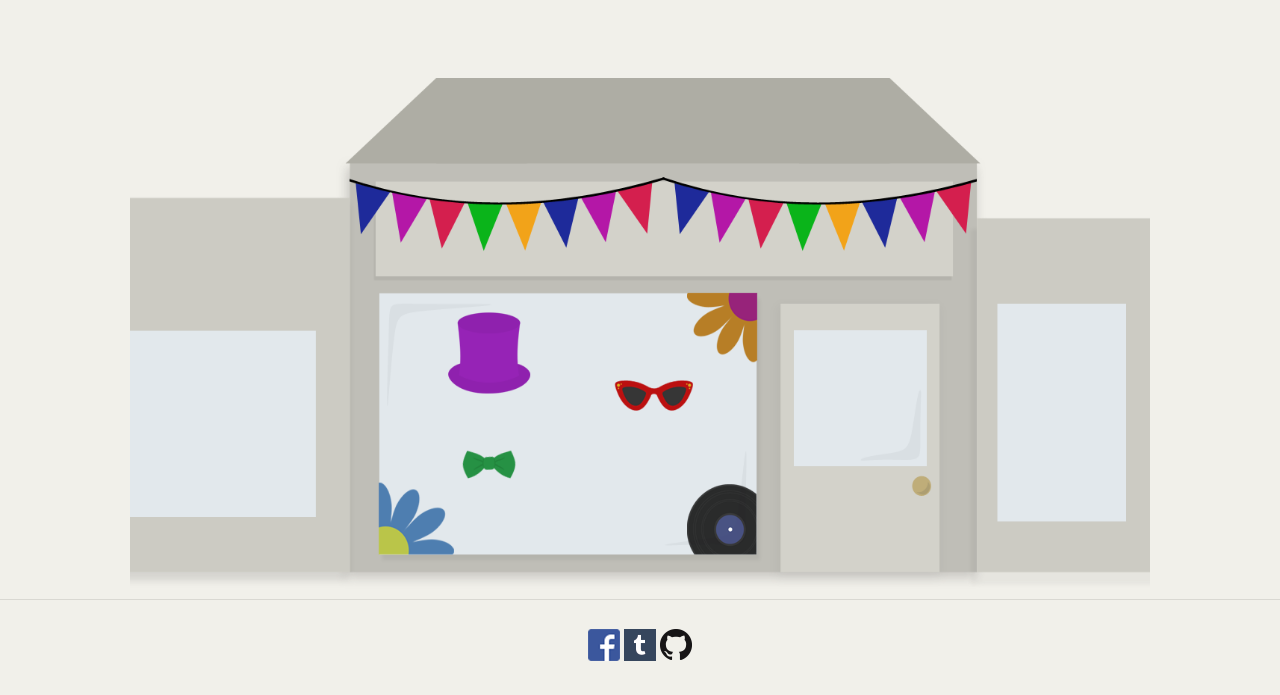
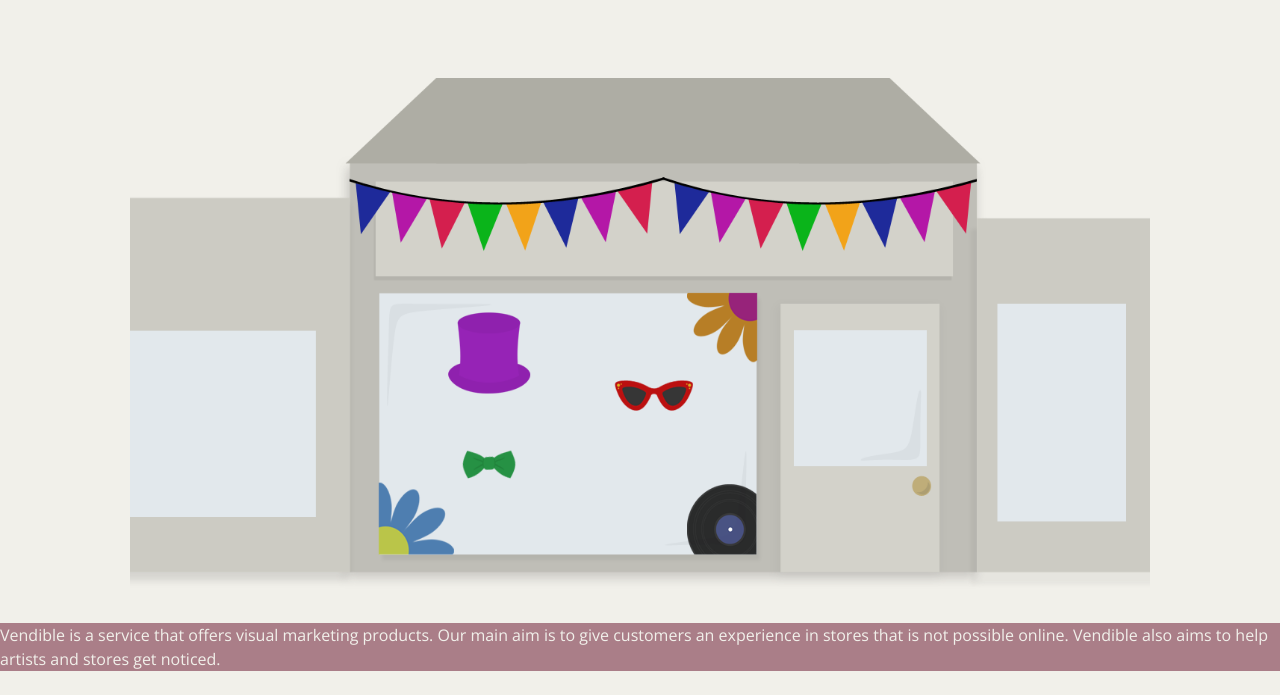
Before and after one commit to nicoleee/vendible, a PHP site: page / in a window 1280 px wide. Shown: the part 319-1014 px from the top of the page. Run offline with PHP 8.4, Linux system fonts and the light colour scheme.

Commit message:
New section added to homepage

```diff
--- a/index.php
+++ b/index.php
@@ -35,6 +35,19 @@ include './parts/header.php';
   </div>
 </div>
 
+<div class="full background--purple">
+  <div class="text-container">
+  <p class="text--grey">
+  Vendible is a service that offers visual marketing products. Our main aim is to give customers an experience in stores that is not
+  possible online. Vendible also aims to help artists and stores get noticed.
+  </p>
+</div>
+</div>
+
+<div class="container pad-image">
+<img src="media/how.png">
+</div>
+
 <?php
 
 include './parts/footer.php';
```
